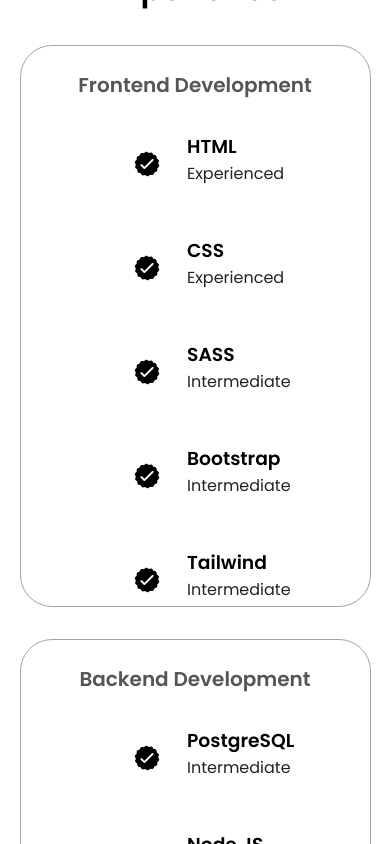
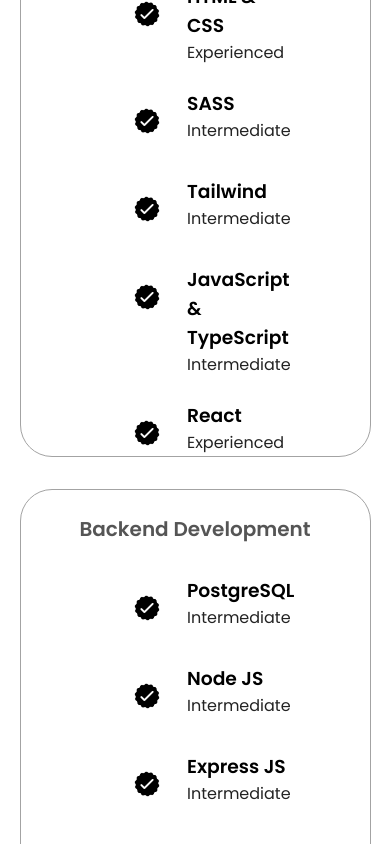
Before and after one commit to JoaquinHAcosta/newPortfolio, a React (Vite) app: page / in a window 390 px wide. Shown: the part 2120-2964 px from the top of the page. Built offline with nearby package versions, Linux system fonts and the light colour scheme.

Commit message:
responsive fixes

```diff
--- a/src/App.css
+++ b/src/App.css
@@ -554,4 +554,13 @@
   .text-container {
     text-align: justify;
   }
+
+  .contact-info-container .icon {
+    margin: 0.3em;
+    height: 1.5rem;
+  }
+
+  .article-container {
+    gap: 1.5rem;
+  }
 }
--- a/src/components/About.jsx
+++ b/src/components/About.jsx
@@ -27,7 +27,7 @@
                 <div className='text-container'>
                     <p>
                     👨‍🎓 Young student passionate about Full Stack Web Programming, driven by an insatiable thirst for knowledge and challenges. My versatility, commitment and constant search for quality define my approach to work.
-                    <br /><br />
+                    <br />
                     Strengths that I consider notable in me:
                     <br />
                     📚 Hunger for knowledge: I always seek to learn and improve, staying updated on technologies and trends.
@@ -35,8 +35,6 @@
                     🤝 Team adaptability: My versatility allows me to collaborate effectively with different personalities and roles.
                     <br />
                     💪 Determination and ambition: My commitment and loyalty to the goals I set drive my potential.
-                    <br /><br />
-                    My passion and dedication, backed by my focus on continuous learning and constant improvement, set me apart as a developer looking to make a difference. 🚀
                     </p>
                 </div>
             </div>
--- a/src/data/techs.js
+++ b/src/data/techs.js
@@ -1,10 +1,6 @@
 export const techsFront = [
     {
-        name: 'HTML',
-        skillLvl: 'Experienced'
-    },
-    {
-        name: 'CSS',
+        name: 'HTML & CSS',
         skillLvl: 'Experienced'
     },
     {
@@ -12,20 +8,12 @@
         skillLvl: 'Intermediate'
     },
     {
-        name: 'Bootstrap',
-        skillLvl: 'Intermediate'
-    },
-    {
         name: 'Tailwind',
         skillLvl: 'Intermediate'
     },
     {
-        name: 'JavaScript',
+        name: 'JavaScript & TypeScript',
         skillLvl: 'Intermediate'
-    },
-    {
-        name: 'TypeScript',
-        skillLvl: 'Basic'
     },
     {
         name: 'React',
```
